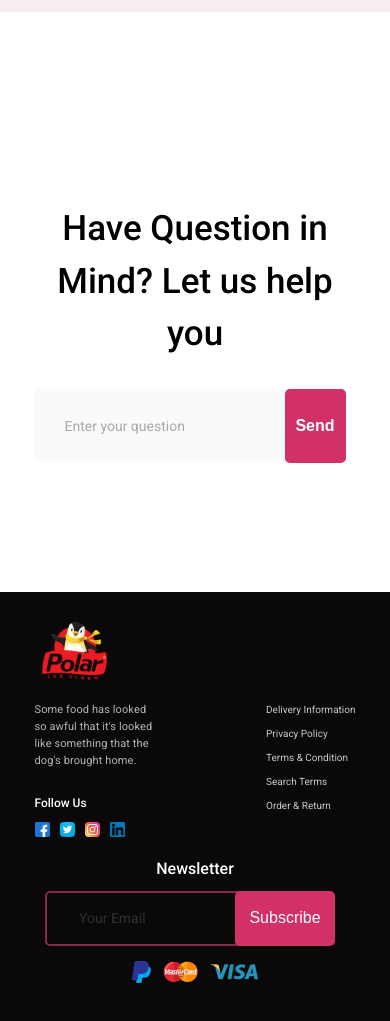
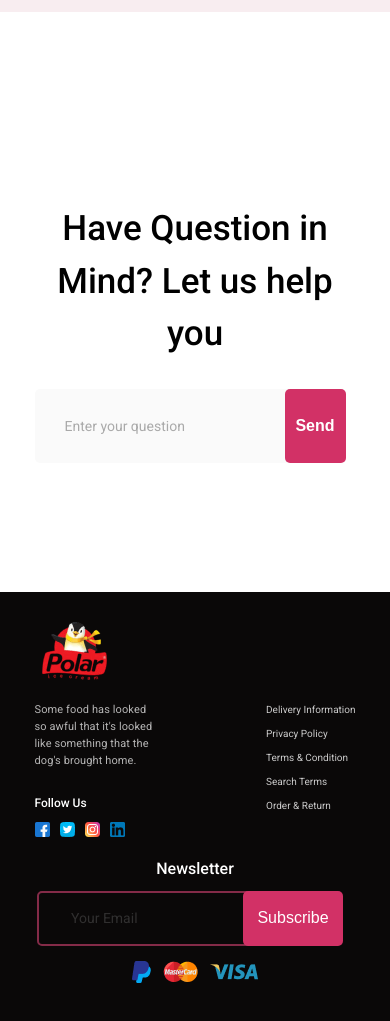
Before and after one commit to alex-bachurskiy/polar, a plain HTML site: page index.html in a window 390 px wide. Shown: the part 6995-8016 px from the top of the page. Drawn offline with Linux system fonts and the light colour scheme; files whose address does not match are found by name; a web font is replaced by a local one.

Commit message:
Add files via upload

```diff
--- a/css/style.css
+++ b/css/style.css
@@ -1270,6 +1270,10 @@ h1, h2, h3, h4, h5, h6, p {
     .footer-blog {
         font-size: 10px;
     }
+
+    .footer-form__input {
+        width: auto;
+    }
 }
 
 @media screen and (max-width:576px) {
```
